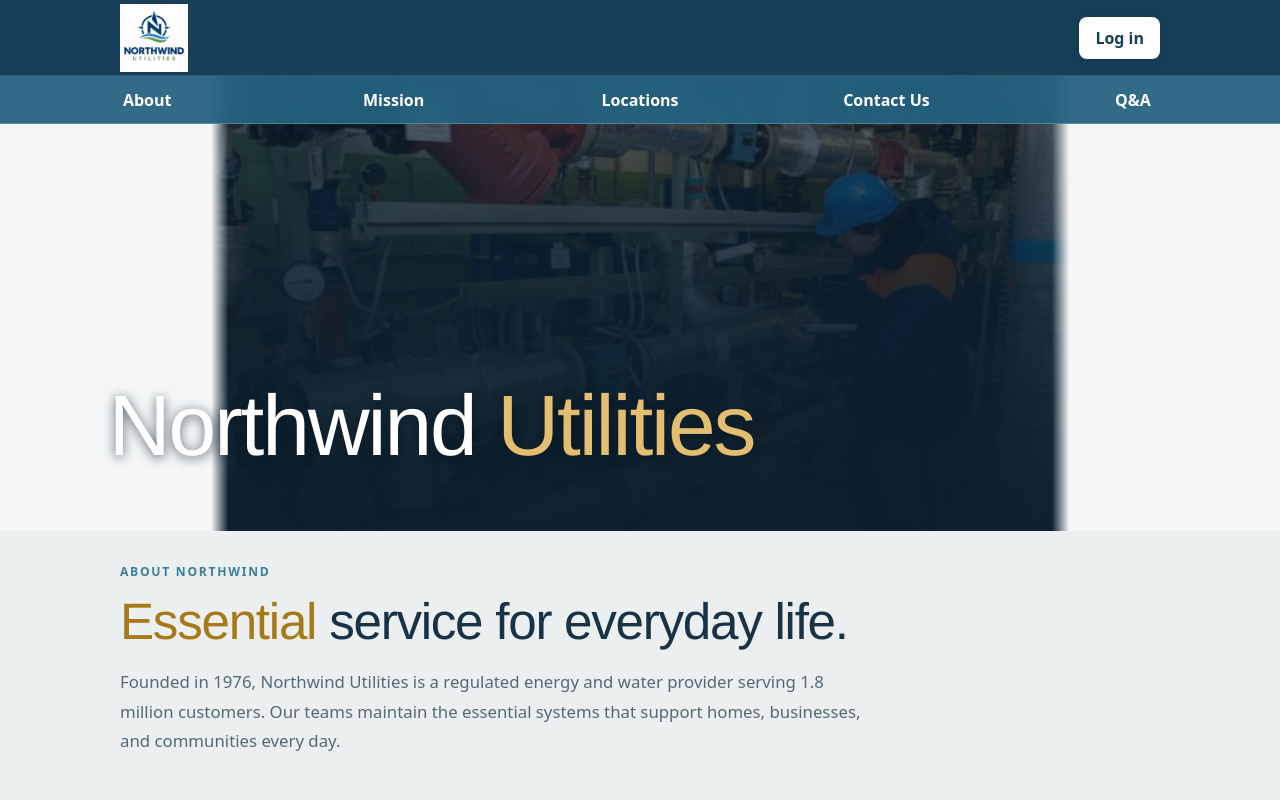
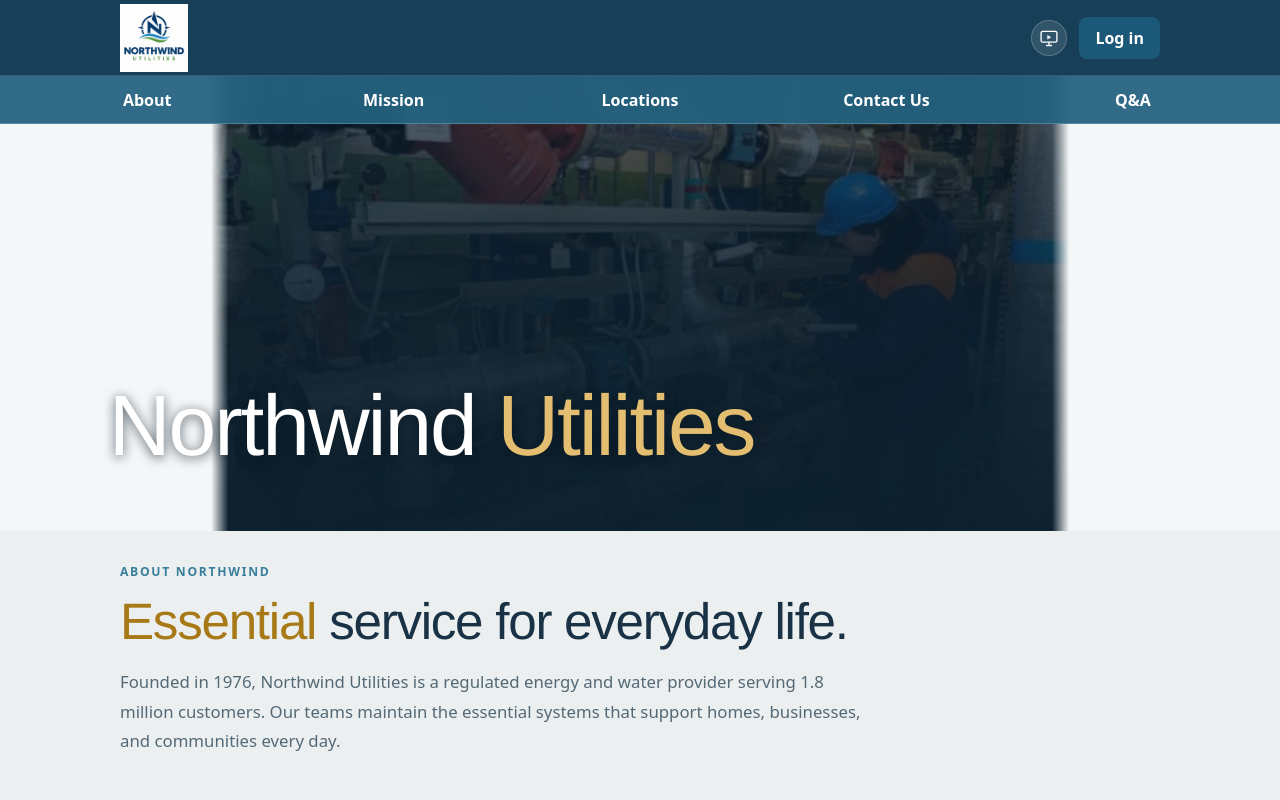
Before and after one commit to jasonwong7770/CGI-Hack-the-Hill, a React (Vite) app: page / in a window 1280 px wide. Shown: the top 800 px of the page. Built offline with nearby package versions, Linux system fonts and the light colour scheme; no server answers.

Commit message:
buttons to and from presentation

```diff
--- a/src/App.tsx
+++ b/src/App.tsx
@@ -90,7 +90,23 @@ export default function App() {
           </div>
           <header className="welcome-topbar">
             <img className="welcome-logo" src={northwindLogo} alt="Northwind Utilities" />
-            <button onClick={() => setShowRolePicker(true)}>Log in</button>
+            <div className="welcome-topbar-actions">
+              <a
+                className="presentation-link"
+                href="/presentation"
+                target="_blank"
+                rel="noopener noreferrer"
+                aria-label="View presentation"
+                title="View presentation"
+              >
+                <svg viewBox="0 0 24 24" width="20" height="20" fill="none" aria-hidden="true">
+                  <rect className="presentation-link-screen" x="2.5" y="4" width="19" height="13" rx="2" stroke="currentColor" strokeWidth="1.6" />
+                  <path className="presentation-link-stand" d="M9 21h6M12 17v4" stroke="currentColor" strokeWidth="1.6" strokeLinecap="round" />
+                  <path className="presentation-link-play" d="M10 8.3v5.4l4.6-2.7L10 8.3Z" fill="currentColor" />
+                </svg>
+              </a>
+              <button onClick={() => setShowRolePicker(true)}>Log in</button>
+            </div>
           </header>
           <nav className="welcome-subbar" aria-label="Welcome page sections">
             <a href="#about">About</a>
--- a/src/index.css
+++ b/src/index.css
@@ -66,6 +66,14 @@ html { scroll-behavior: smooth; }
 .welcome-logo { display: block; width: 68px; height: 68px; object-fit: contain; }
 .welcome-photo .welcome-topbar > button { background: #fff; color: #173f58; box-shadow: 0 2px 10px #10263830; }
 .welcome-photo .welcome-topbar > button:hover:not(:disabled) { background: #f0f0f0; }
+.welcome-topbar-actions { display: flex; align-items: center; gap: 12px; }
+.presentation-link { display: flex; align-items: center; justify-content: center; width: 36px; height: 36px; border-radius: 50%; color: #fff; background: #ffffff1c; border: 1px solid #ffffff35; transition: background .2s ease, border-color .2s ease, transform .2s ease; }
+.presentation-link svg { overflow: visible; }
+.presentation-link-play { transform-origin: 11px 11px; transition: transform .2s ease; }
+.presentation-link-screen { transition: stroke .2s ease; }
+.presentation-link:hover, .presentation-link:focus-visible { background: #ffffff30; border-color: #ffffff5a; transform: translateY(-2px); }
+.presentation-link:hover .presentation-link-play, .presentation-link:focus-visible .presentation-link-play { transform: scale(1.15); }
+.presentation-link:active { transform: translateY(0); }
 .welcome-subbar { position: absolute; z-index: 3; top: 76px; left: 0; width: 100%; min-height: 48px; display: flex; justify-content: space-between; align-items: center; padding: 0 24px; background: #24627feF; border-bottom: 1px solid #ffffff35; backdrop-filter: blur(8px); }
 .welcome-subbar a { flex: 1; color: #fff; font-size: clamp(.8rem, 1.25vw, 1rem); font-weight: 600; text-align: center; text-decoration: none; white-space: nowrap; }
 .welcome-subbar a:hover { text-decoration: underline; text-underline-offset: 4px; }
--- a/src/presentation/presentation.css
+++ b/src/presentation/presentation.css
@@ -591,6 +591,31 @@ html.deck-mode body {
   cursor: default;
 }
 
+.deck .deck-home {
+  margin-bottom: 2px;
+  padding-bottom: 6px;
+  border-bottom: 1px solid #ffffff24;
+}
+
+.deck-home-roof {
+  transform-origin: 12px 8px;
+  transition: transform 0.2s ease;
+}
+
+.deck-home-body {
+  transition: transform 0.2s ease;
+}
+
+.deck .deck-home:hover .deck-home-roof,
+.deck .deck-home:focus-visible .deck-home-roof {
+  transform: translateY(-1.5px) scale(1.08);
+}
+
+.deck .deck-home:hover .deck-home-body,
+.deck .deck-home:focus-visible .deck-home-body {
+  transform: translateY(1px);
+}
+
 .deck-counter {
   padding: 2px 0 4px;
   font-size: 12px;
--- a/src/presentation/ui/Controls.tsx
+++ b/src/presentation/ui/Controls.tsx
@@ -23,6 +23,26 @@ function Chevron({ direction }: { direction: 'up' | 'down' }) {
 export default function Controls({ index, total, onPrev, onNext }: Props) {
   return (
     <nav className="deck-controls" aria-label="Slide controls">
+      <a href="/" className="deck-btn deck-home" aria-label="Back to home" title="Back to home">
+        <svg viewBox="0 0 24 24" width="18" height="18" fill="none" aria-hidden="true">
+          <path
+            className="deck-home-roof"
+            d="M4 11.5 12 4l8 7.5"
+            stroke="currentColor"
+            strokeWidth="2.2"
+            strokeLinecap="round"
+            strokeLinejoin="round"
+          />
+          <path
+            className="deck-home-body"
+            d="M6 10v9h12v-9"
+            stroke="currentColor"
+            strokeWidth="2.2"
+            strokeLinecap="round"
+            strokeLinejoin="round"
+          />
+        </svg>
+      </a>
       <button
         type="button"
         className="deck-btn"
```
